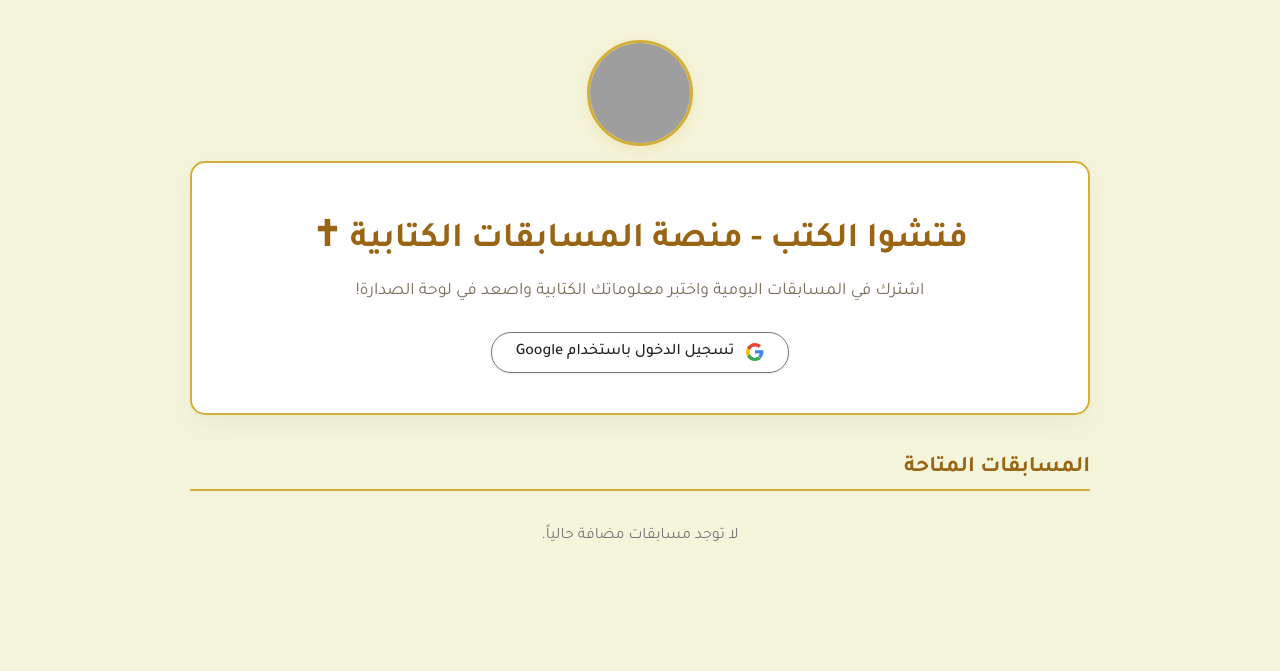
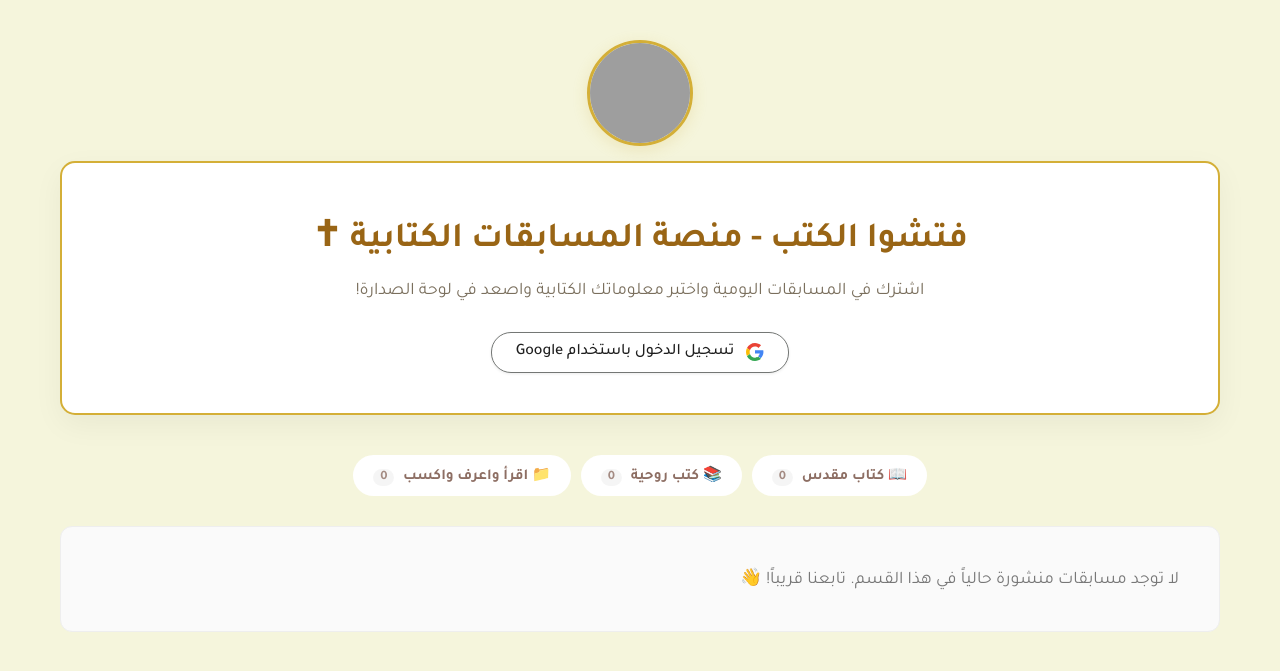
Before and after one commit to MarvyAyman/bible-quiz-project, a Django app: page / in a window 1280 px wide. Shown: the top 671 px of the page. Run offline with Django 5.2, Linux system fonts and the light colour scheme; data that the repository does not hold is empty; parts of the project's set-up code (start-up, migrations or seed data) failed here and were passed over; some libraries are stand-ins or nearby versions; grey boxes are pictures that could not be loaded.

Commit message:
Fix leaderboard model variables and update index layout to 4-column grid

```diff
--- a/quiz/templates/quiz/index.html
+++ b/quiz/templates/quiz/index.html
@@ -1,9 +1,10 @@
 {% extends "quiz/base.html" %}
 
-{% block title %}فتشوا الكتب - منصة المسابقات الكتابية {% endblock %}
+{% block title %}فتشوا الكتب - منصة المسابقات الكتابية والروحية{% endblock %}
 
 {% block extra_style %}
-.container { max-width: 900px; width: 100%; text-align: center; }
+/* توسيع الحاوية لتسمح بوضع الكروت بجانب بعضها بسلاسة */
+.container { max-width: 1200px; width: 100%; text-align: center; margin: 0 auto; padding: 0 20px; box-sizing: border-box; }
 .welcome-card {
     background: var(--white); border: 2px solid var(--gold); border-radius: 15px;
     padding: 40px 20px; box-shadow: 0 10px 30px rgba(0,0,0,0.05); margin-bottom: 40px;
@@ -28,23 +29,60 @@ h1 { color: var(--dark-gold); font-size: 2.2rem; margin: 10px 0; }
 .user-panel { background: #fffcf5; padding: 15px; border-radius: 10px; border: 1px dashed var(--gold); display: inline-flex; flex-direction: column; align-items: center; gap: 5px; }
 .user-name { font-weight: bold; color: var(--dark-gold); }
 
-.section-title { text-align: right; color: var(--dark-gold); font-size: 1.4rem; margin-bottom: 20px; border-bottom: 2px solid var(--gold); padding-bottom: 8px; width: 100%; }
-.quiz-grid { display: grid; grid-template-columns: repeat(auto-fill, minmax(260px, 1fr)); gap: 20px; width: 100%; text-align: right; }
+/* تصميم أزرار الفلترة المطابقة للوحة التحكم */
+.filter-tabs { display: flex; gap: 10px; margin-bottom: 30px; flex-wrap: wrap; justify-content: center; direction: rtl; }
+.filter-tab {
+    padding: 10px 20px; border: 2px solid var(--light-border); border-radius: 25px;
+    background: #fff; color: #8d6e63; font-family: inherit; font-size: 0.95rem;
+    font-weight: bold; cursor: pointer; transition: 0.2s; text-decoration: none; display: inline-block;
+}
+.filter-tab.active { background: var(--gold); color: #fff; border-color: var(--gold); box-shadow: 0 4px 10px rgba(212, 175, 55, 0.2); }
+.filter-tab:hover:not(.active) { border-color: var(--gold); color: var(--dark-gold); }
+.filter-tab .count { opacity: 0.8; font-size: 0.85em; margin-right: 5px; background: rgba(0,0,0,0.05); padding: 2px 7px; border-radius: 10px; }
+.filter-tab.active .count { background: rgba(255,255,255,0.2); color: #fff; }
+
+/* شبكة كروت المسابقات المحدثة لتصبح 4 أعمدة متراصة بجانب بعضها */
+.quiz-grid {
+    display: grid;
+    grid-template-columns: repeat(4, minmax(0, 1fr)); /* تقسيم متساوي لـ 4 أعمدة تماماً */
+    gap: 20px;
+    margin-top: 20px;
+    direction: rtl;
+    text-align: right;
+}
 .quiz-card {
-    background: var(--white); border: 1px solid #e8e0d0; border-radius: 12px;
-    padding: 20px; transition: 0.2s; display: flex; flex-direction: column; justify-content: space-between;
-    box-shadow: 0 4px 15px rgba(0,0,0,0.02);
+    background: var(--white); border: 1px solid var(--light-border);
+    border-radius: 12px; padding: 20px; box-shadow: 0 4px 15px rgba(0,0,0,0.02);
+    transition: transform 0.2s, box-shadow 0.2s; display: flex; flex-direction: column; justify-content: space-between;
 }
-.quiz-card:hover { transform: translateY(-3px); border-color: var(--gold); box-shadow: 0 6px 20px rgba(212,175,55,0.1); }
-.quiz-title { font-size: 1.2rem; font-weight: bold; color: var(--text-color); margin: 0 0 8px 0; }
-.quiz-meta { font-size: 0.9rem; color: #8d6e63; margin-bottom: 15px; }
-.quiz-actions { display: flex; gap: 10px; }
-.btn-sm { padding: 8px 16px; font-size: 0.9rem; border-radius: 6px; box-shadow: none; display: inline-block; text-decoration: none; font-weight: bold; background: var(--gold); color: #fff; }
-.btn-sm:hover { background: var(--dark-gold); }
-.btn-secondary { background: transparent; color: var(--dark-gold); border: 1px solid var(--gold); }
-.btn-secondary:hover { background: var(--beige); }
+.quiz-card:hover { transform: translateY(-5px); box-shadow: 0 8px 25px rgba(212, 175, 55, 0.12); }
+
+.quiz-category-tag {
+    font-size: 0.75rem; font-weight: bold; padding: 4px 10px; border-radius: 15px; display: inline-block; margin-bottom: 12px;
+}
+.tag-bible { background: #e3f2fd; color: #0d47a1; }
+.tag-spiritual { background: #f3e5f5; color: #4a148c; }
+.tag-iqraa { background: #efebe9; color: #3e2723; }
+
+.quiz-card h3 { margin: 0 0 10px 0; color: #3e2723; font-size: 1.15rem; font-weight: 700; line-height: 1.4; }
+.quiz-meta { color: #6d4c41; font-size: 0.88rem; margin-bottom: 20px; display: flex; flex-direction: column; gap: 5px; }
+
+/* جعل الأزرار مرنة ومتناسقة داخل المساحة المتاحة للكارت */
+.quiz-actions { display: flex; gap: 8px; margin-top: auto; }
+.quiz-actions .btn { flex: 1; text-align: center; text-decoration: none; font-weight: bold; font-size: 0.85rem; padding: 8px; border-radius: 8px; white-space: nowrap; }
 
 .hidden { display: none !important; }
+
+/* التحكم بالتجاوب التام عند تصفح الموقع من أجهزة الموبايل والتابلت */
+@media (max-width: 1024px) {
+    .quiz-grid { grid-template-columns: repeat(3, minmax(0, 1fr)); } /* 3 أعمدة للشاشات المتوسطة */
+}
+@media (max-width: 768px) {
+    .quiz-grid { grid-template-columns: repeat(2, minmax(0, 1fr)); } /* عمودين للشاشات الصغيرة */
+}
+@media (max-width: 480px) {
+    .quiz-grid { grid-template-columns: 1fr; } /* عمود واحد للموبايل لسهولة القراءة */
+}
 {% endblock %}
 
 {% block content %}
@@ -71,21 +109,49 @@ h1 { color: var(--dark-gold); font-size: 2.2rem; margin: 10px 0; }
         </div>
     </div>
 
-    <h2 class="section-title">المسابقات المتاحة</h2>
+    <div class="filter-tabs">
+        <a href="?category=bible" class="filter-tab {% if category_filter == 'bible' %}active{% endif %}">
+            📖 كتاب مقدس <span class="count">{{ counts.bible }}</span>
+        </a>
+        <a href="?category=spiritual" class="filter-tab {% if category_filter == 'spiritual' %}active{% endif %}">
+            📚 كتب روحية <span class="count">{{ counts.spiritual }}</span>
+        </a>
+        <a href="?category=iqraa" class="filter-tab {% if category_filter == 'iqraa' %}active{% endif %}">
+            📁 اقرأ واعرف واكسب <span class="count">{{ counts.iqraa }}</span>
+        </a>
+    </div>
+
     <div class="quiz-grid">
-        {% for quiz in quizzes %}
+        {% for material in materials %}
             <div class="quiz-card">
                 <div>
-                    <h3 class="quiz-title">{{ quiz.book_name }}</h3>
-                    <div class="quiz-meta">الأصحاح {{ quiz.chapter_number }}{% if quiz.title %} — {{ quiz.title }}{% endif %}</div>
+                    {% if material.category == 'bible' %}
+                        <span class="quiz-category-tag tag-bible">📖 كتاب مقدس</span>
+                    {% elif material.category == 'spiritual' %}
+                        <span class="quiz-category-tag tag-spiritual">📚 كتاب روحي</span>
+                    {% else %}
+                        <span class="quiz-category-tag tag-iqraa">📁 اقرأ واعرف واكسب</span>
+                    {% endif %}
+
+                    <h3>{{ material.source_name }}</h3>
+
+                    <div class="quiz-meta">
+                        <span>{% if material.category == 'bible' %} اصحاح {% else %} فصل {% endif %}: <b>{{ material.chapter_number }}</b></span>
+                        {% if material.title %}
+                            <span style="font-size: 0.85rem; color: #8d6e63;"> {{ material.title }}</span>
+                        {% endif %}
+                    </div>
                 </div>
+
                 <div class="quiz-actions">
-                    <a href="{% url 'quiz_view' quiz.slug %}" class="btn btn-sm">ابدأ المسابقة</a>
-                    <a href="{% url 'leaderboard_view' quiz.slug %}" class="btn btn-sm btn-secondary">لوحة الصدارة</a>
+                    <a href="{% url 'quiz_view' quiz_slug=material.slug %}" class="btn" style="background-color: var(--gold); color: #fff;">📝 دخول</a>
+                    <a href="{% url 'leaderboard_view' quiz_slug=material.slug %}" class="btn btn-outline">🏆 الصدارة</a>
                 </div>
             </div>
         {% empty %}
-            <p style="grid-column: 1/-1; color: #777; text-align: center;">لا توجد مسابقات مضافة حالياً.</p>
+            <div style="grid-column: 1/-1; padding: 40px; background: #fafafa; border-radius: 12px; border: 1px solid #eee;">
+                <p style="color: #777; font-size: 1.1rem; margin: 0;">لا توجد مسابقات منشورة حالياً في هذا القسم. تابعنا قريباً! 👋</p>
+            </div>
         {% endfor %}
     </div>
 </div>
@@ -118,11 +184,6 @@ h1 { color: var(--dark-gold); font-size: 2.2rem; margin: 10px 0; }
         });
     }
 
-    async function logout() {
-        await _supabase.auth.signOut();
-        window.location.reload();
-    }
-
-    checkUser();
+    document.addEventListener('DOMContentLoaded', checkUser);
 </script>
 {% endblock %}
--- a/quiz/urls.py
+++ b/quiz/urls.py
@@ -21,4 +21,6 @@ urlpatterns = [
     re_path(r'^panel/materials/(?P<quiz_slug>[^/]+)/publish/$', views.create_material_publish, name='create_material_publish'),
     re_path(r'^panel/materials/(?P<quiz_slug>[^/]+)/delete/$', views.delete_material, name='delete_material'),
     re_path(r'^panel/materials/(?P<quiz_slug>[^/]+)/toggle/$', views.material_publish_toggle, name='material_publish_toggle'),
+    # re_path(r'^quiz/(?P<quiz_slug>[^/]+)/$', views.quiz_view, name='quiz_view'),
+    re_path(r'^quiz/(?P<quiz_slug>[^/]+)/leaderboard/$', views.leaderboard_view, name='leaderboard_view'),
 ]
--- a/quiz/views.py
+++ b/quiz/views.py
@@ -33,13 +33,33 @@ def decode_url_slug(url_string):
 # ---------------------------------------------------------------------------
 
 def index_view(request):
-    materials = Material.objects.filter(is_active=True).order_by('category', 'chapter_number')
-    context = {
+    """الصفحة الرئيسية للمشتركين مع دعم أزرار الفلترة للأقسام المتاحة"""
+    category_filter = request.GET.get('category', 'all')
+
+    # جلب المواد المنشورة والنشطة فقط للمشتركين
+    all_active_materials = Material.objects.filter(is_active=True).order_by('-created_at')
+
+    # حساب الأعداد لكل قسم ديناميكياً لإظهارها فوق أزرار الفلترة
+    counts = {
+        'all': all_active_materials.count(),
+        'bible': all_active_materials.filter(category='bible').count(),
+        'spiritual': all_active_materials.filter(category='spiritual').count(),
+        'iqraa': all_active_materials.filter(category='iqraa').count(),
+    }
+
+    # تطبيق الفلترة بناءً على التبويب المختار
+    if category_filter != 'all':
+        materials = all_active_materials.filter(category=category_filter)
+    else:
+        materials = all_active_materials
+
+    return render(request, 'quiz/index.html', {
         'materials': materials,
+        'category_filter': category_filter,
+        'counts': counts,
         'SUPABASE_URL': settings.SUPABASE_URL,
         'SUPABASE_ANON_KEY': settings.SUPABASE_ANON_KEY,
-    }
-    return render(request, 'quiz/index.html', context)
+    })
 
 
 def quiz_view(request, quiz_slug):
```
Also changed, not shown: quiz/templates/quiz/leaderboard.html (+47 -48 lines), quiz/templates/quiz/panel/create_material.html (+18 -9 lines).
